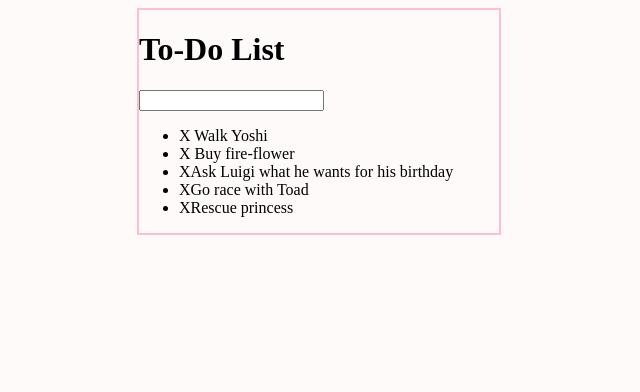
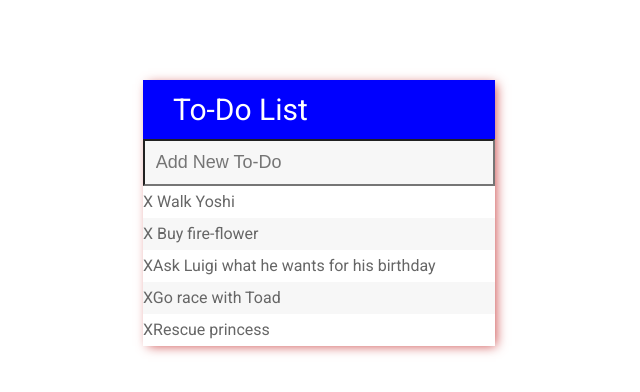
Before and after one commit to Ryo-code/todo-jqr, a website: page index.html in a window 1280 px wide. Shown: the whole page, without its empty margins (321-961 px from the left). Drawn offline with nearby package versions, Linux system fonts and the light colour scheme.

Commit message:
Styled it a lot and added jQuery by downloaded link, not CDN

```diff
--- a/assets/css/todos.css
+++ b/assets/css/todos.css
@@ -1,11 +1,53 @@
 body {
-  background: snow
+  font-family: 'Roboto', sans-serif;
+}
+
+h1 {
+  background: blue;
+  color: white;
+  padding: .4em 1em;
+  font-size: 30px;
+  font-weight: 400;
+  margin: 0;
+}
+
+ul{
+  list-style: none; /*gets rid of bullet points*/
+  padding: 0;
+  margin: 0;
+}
+
+li {
+  background: white;
+  height: 2em;
+  line-height: 2em;
+  color: #666;
+}
+li:nth-child(2n){ /* "2n" means "every second" li. So it's 1n, 2n, 3n... */
+  background: #f7f7f7;
+}
+
+input{
+  font-size: 18px;
+  background-color: #f7f7f7;
+  width: 100%;
+  padding: .6em;
+  -moz-box-sizing: border-box;
+  -webkit-box-sizing: border-box; /* makes it include the padding & border, but not margin */
+  box-sizing: border-box; /* makes it include the padding & border, but not margin */
+}
+input:focus{
+  background: white;
+  border: 3px solid blue;
 }
 
 #container {
-  border: 2px solid pink;
-  width: 360px;
-  margin: 0 auto;
+  width: 22em;
+  margin: 5em auto;
+  background: #f7f7f7;
+  -webkit-box-shadow: 3px 2px 11px -2px rgba(204,74,74,1);
+  -moz-box-shadow: 3px 2px 11px -2px rgba(204,74,74,1);
+  box-shadow: 3px 2px 11px -2px rgba(204,74,74,1);
 }
 
 .completed {
--- a/index.html
+++ b/index.html
@@ -5,21 +5,17 @@
   <meta name="viewport" content="width=device-width, initial-scale=1.0">
   <meta http-equiv="X-UA-Compatible" content="ie=edge">
   <link rel="stylesheet" type="text/css" href="assets/css/todos.css">
+  <link href="https://fonts.googleapis.com/css?family=Roboto" rel="stylesheet">
 
   <!--downloaded jQueryはどうしたの?なんでちゃんと出来てない？-->
-  <!--<script src="js/lib/jquery-3.2.1.min"></script>-->
-  <script
-    src="https://code.jquery.com/jquery-3.2.1.min.js"
-    integrity="sha256-hwg4gsxgFZhOsEEamdOYGBf13FyQuiTwlAQgxVSNgt4="
-    crossorigin="anonymous"
-  ></script>
+  <script src="assets/js/lib/jquery-3.2.1.min.js"></script>
   <title>To-do List</title>
 
 </head>
 <body>
   <div id="container">
     <h1>To-Do List</h1>
-    <input type="text">
+    <input type="text" placeholder="Add New To-Do">
 
     <ul>
       <li> <span>X</span> Walk Yoshi</li>
```
